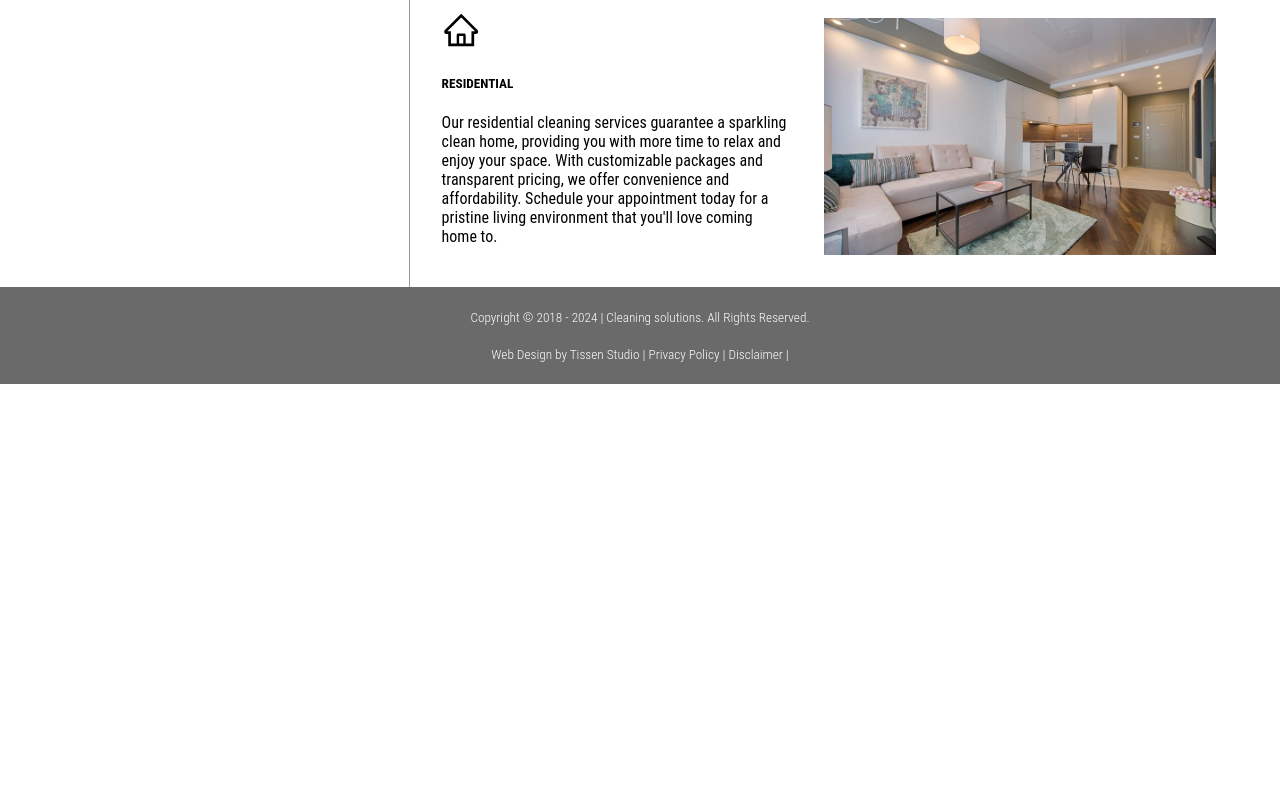
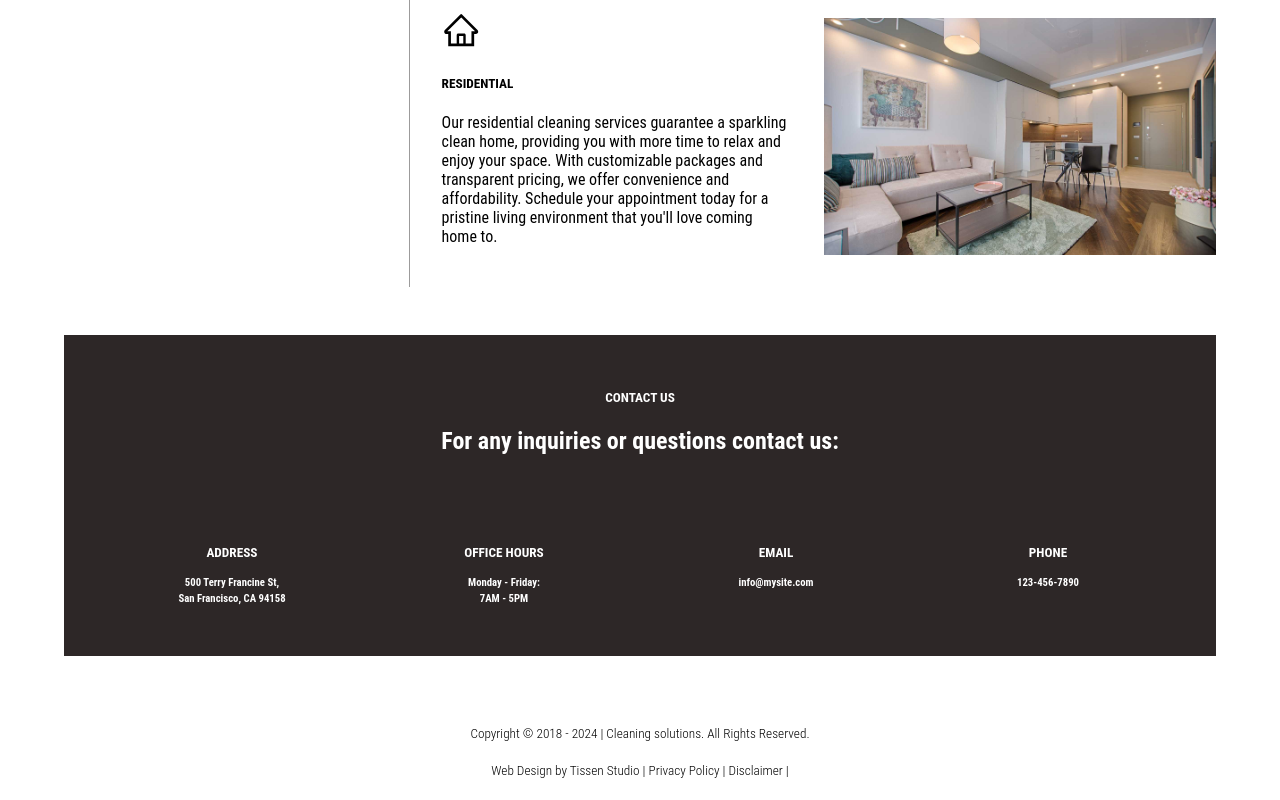
Before and after one commit to RuslanTissen/cleaning-solutions, a React (Create React App) app: page / in a window 1280 px wide. Shown: the part 2851-3651 px from the top of the page. Before the commit the page ends 3235 px from the top, so only its background shows below. Built offline with nearby package versions, Linux system fonts and the light colour scheme; a web font is replaced by a local one.

Commit message:
contact ready

```diff
--- a/src/components/about/About.scss
+++ b/src/components/about/About.scss
@@ -4,10 +4,9 @@
 	display: flex;
 	flex-direction: column;
 	font-family: "Roboto Condensed", sans-serif;
-	// margin-bottom: 3rem;
+	margin-bottom: 3rem;
 	border-top: 0.1px solid rgb(182, 181, 181);
 	border-bottom: 0.1px solid rgb(182, 181, 181) ;
-	margin-bottom: 3rem;
 	.about__image {
 		width: 100%;
 		height: clamp(200px, 70vw, 600px);
--- /dev/null
+++ b/src/components/contact/Contact.jsx
@@ -0,0 +1,40 @@
+import React from 'react'
+import "./Contact.scss"
+
+function Contact() {
+	return (
+		<div className='contact'>
+			<div className="contact__title-box">
+				<h5>CONTACT US</h5>
+				<h2>For any inquiries or questions contact us:</h2>
+			</div>
+
+			<div className="contact__link-box">
+				<div className="contact--address cont__link--dtls">
+					<h5>ADDRESS</h5>
+					<h6>500 Terry Francine St,</h6>
+					<h6>San Francisco, CA 94158</h6>
+				</div>
+
+				<div className="contact--office cont__link--dtls">
+					<h5>OFFICE HOURS</h5>
+					<h6>Monday - Friday:</h6>
+					<h6>7AM - 5PM</h6>
+				</div>
+
+				<div className="contact--email cont__link--dtls">
+					<h5>EMAIL</h5>
+					<h6>info@mysite.com</h6>
+				</div>
+
+				<div className="contact--phone cont__link--dtls">
+					<h5>PHONE</h5>
+					<h6>123-456-7890</h6>
+				</div>
+			</div>
+
+		</div>
+	)
+}
+
+export default Contact
--- /dev/null
+++ b/src/components/contact/Contact.scss
@@ -0,0 +1,50 @@
+.contact {
+	width: min(1500px, 90vw);
+	margin: 3rem auto;
+	padding: 2rem 2rem 0;
+	display: flex;
+	flex-direction: column;
+	font-family: "Roboto Condensed", sans-serif;
+	margin-bottom: 3rem;
+	background-color: rgb(45, 39, 39);
+	color: white;
+	text-align: center;
+	.contact__title-box {
+		h5 {
+			text-transform: uppercase;
+		}
+		h2 {
+			width: clamp(200px, 50vw, 450px);
+			margin-inline: auto;
+		}
+	}
+	.contact__link-box {
+		.cont__link--dtls {
+			margin-block: 3rem;
+			h5 {
+				text-transform: uppercase;
+				margin-bottom: 1rem;
+			}
+			h6 {
+				margin: 3px;
+			}
+		}
+	}
+}
+@media (min-width: 1060px) {
+	.contact {
+		flex-direction: row;
+		flex-wrap: wrap;
+		.contact__title-box {
+			flex: 1 1 100%;
+		}
+		.contact__link-box {
+			flex: 1 1 100%;
+			display: flex;
+			flex-wrap: wrap;
+			.cont__link--dtls {
+				flex: 1 1 25%;
+			}
+		}
+	}
+}
--- a/src/components/footer/Footer.scss
+++ b/src/components/footer/Footer.scss
@@ -1,205 +1,11 @@
 .footer {
 	margin-top: auto;
-	background-color: hsla(0, 0%, 3%, 0.6);
+	// background-color: hsla(0, 0%, 3%, 0.6);
 
 	h5 {
 		text-align: center;
-		color: white;
+		// color: white;
 		font-family: "Roboto Condensed", sans-serif;
 		font-weight: 100;
 	}
 }
-
-// .footer {
-// 	background-color: rgb(14, 22, 73);
-// 	height: fit-content;
-// 	color: white;
-// 	margin-top: auto;
-// 	.footer__container {
-// 		max-width: 1500px;
-// 		height: fit-content;
-// 		margin: 0 auto;
-// 		padding: 0 1rem 2rem;
-// 		display: flex;
-// 		flex-wrap: wrap;
-// 		gap: 1rem;
-// 		.footer__container--section-1 {
-// 			flex: 1 1 100%;
-// 			display: flex;
-// 			flex-wrap: wrap;
-
-// 			.footer__container--section-1-column {
-// 				flex: 1 1 100%;
-// 				border-bottom: rgba(153, 152, 152, 0.435) 1px solid;
-// 				margin-bottom: clamp(0.5rem, 1vw, 2rem);
-// 				padding-bottom: clamp(0.5rem, 5vw, 2rem);
-// 				display: flex;
-// 				flex-direction: column;
-// 				h2 {
-// 					font-family: "Gruppo", sans-serif;
-// 					margin-bottom: 1rem;
-// 					font-size: clamp(2rem, 5vw, 2.5rem);
-// 					font-weight: 400;
-// 				}
-// 				a {
-// 					width: fit-content;
-// 					text-decoration: none;
-// 					text-transform: capitalize;
-// 					color: white;
-// 					margin-block: clamp(1px, 0.2vw, 1.5px);
-// 					font-family: "Tomorrow", sans-serif;
-// 					font-size: clamp(1rem, 2vw, 1.2rem);
-// 					font-weight: 300;
-// 				}
-// 				a:hover {
-// 					text-decoration: underline;
-// 					color: rgb(123, 123, 240);
-// 				}
-// 			}
-// 		}
-// 		// ----------------------- SECTION 2 ------------------------------------------
-
-// 		.footer__container--section-2 {
-// 			flex: 1 1 100%;
-// 			margin-top: 3rem;
-// 			display: flex;
-// 			flex-wrap: wrap;
-// 			.footer__container--section-2-logos {
-// 				flex: 1 1 100%;
-// 				display: flex;
-// 				flex-direction: row;
-// 				justify-content: flex-start;
-// 				align-items: flex-end;
-// 				border-bottom: rgba(153, 152, 152, 0.435) 1px solid;
-// 				padding-bottom: 1rem;
-// 				a {
-// 					color: white;
-// 					margin: 0 5px;
-// 					font-size: 1.5rem;
-// 					transition: all 0.3s ease-out;
-// 					img {
-// 						height: 1.8rem;
-// 						background-color: rgb(14, 22, 73);
-// 					}
-// 				}
-// 				a:hover {
-// 					text-decoration: underline;
-// 					color: rgb(123, 123, 240);
-// 				}
-// 			}
-// 			.footer__container--section-2-email {
-// 				flex: 1 1 100%;
-// 				border-bottom: rgba(153, 152, 152, 0.435) 1px solid;
-// 				padding-bottom: 1rem;
-// 				h3 {
-// 					font-family: "Gruppo", sans-serif;
-// 					font-size: 2rem;
-// 					font-weight: 400;
-// 					margin-bottom: 0.4rem;
-// 					// text-transform: uppercase;
-// 				}
-// 				a {
-// 					text-decoration: none;
-// 					color: white;
-// 					font-family: "Tomorrow", sans-serif;
-// 					transition: all 0.3s ease-out;
-// 				}
-// 				a:hover {
-// 					text-decoration: underline;
-// 					color: rgb(123, 123, 240);
-// 				}
-// 			}
-// 			.footer__container--section-2-phone {
-// 				flex: 1 1 100%;
-// 				h3 {
-// 					font-family: "Gruppo", sans-serif;
-// 					font-size: 2rem;
-// 					font-weight: 400;
-// 					margin-bottom: 0.4rem;
-// 					// text-transform: uppercase;
-// 				}
-// 				p {
-// 					margin: 0 0 4px;
-// 					font-family: "Tomorrow", sans-serif;
-// 					font-size: 0.8rem;
-// 				}
-// 			}
-// 		}
-// 	}
-// 	@media (min-width: 650px) {
-// 		.footer__container {
-// 			.footer__container--section-1 {
-// 				gap: 1.5rem;
-// 				.footer__container--section-1-column {
-// 					flex: 1 1 48%;
-// 					max-width: 50%;
-// 				}
-// 			}
-// 			//	----------------------- SECTION 2 ------------------------------------------
-// 			.footer__container--section-2 {
-// 				gap: 1.5rem;
-// 				.footer__container--section-2-logos {
-// 					flex: 1 1 48%;
-// 					max-width: 50%;
-// 				}
-// 				.footer__container--section-2-email {
-// 					flex: 1 1 48%;
-// 					max-width: 50%;
-// 				}
-// 				.footer__container--section-2-phone {
-// 					flex: 1 1 48%;
-// 					max-width: 50%;
-// 				}
-// 			}
-// 		}
-// 	}
-// 	@media (min-width: 1000px) {
-// 		.footer__container {
-// 			.footer__container--section-1 {
-// 				gap: 2rem;
-// 				border-bottom: rgba(153, 152, 152, 0.435) 1px solid;
-// 				padding-bottom: 1rem;
-// 				.footer__container--section-1-column {
-// 					flex: 1 1 29%;
-// 					border-bottom: none;
-// 					padding-bottom: 0;
-// 				}
-// 			}
-// 			//	----------------------- SECTION 2 ------------------------------------------
-// 			.footer__container--section-2 {
-// 				gap: 2rem;
-// 				margin-top: 0;
-// 				.footer__container--section-2-logos {
-// 					flex: 1 1 29%;
-// 					border-bottom: none;
-// 					padding-bottom: 0;
-// 				}
-// 				.footer__container--section-2-email {
-// 					flex: 1 1 29%;
-// 					border-bottom: none;
-// 					padding-bottom: 0;
-// 					display: flex;
-// 					flex-direction: column;
-// 					justify-content: baseline;
-// 					h3 {
-// 						font-size: 2.3rem;
-// 						margin: auto 0 0.4rem 0;
-// 					}
-// 					a {
-// 						font-size: 1.1rem;
-// 						margin-bottom: 4px;
-// 					}
-// 				}
-// 				.footer__container--section-2-phone {
-// 					flex: 1 1 29%;
-// 					h3 {
-// 						font-size: 2.3rem;
-// 					}
-// 					p {
-// 						font-size: 0.9rem;
-// 					}
-// 				}
-// 			}
-// 		}
-// 	}
-// }
--- a/src/components/start/Start.jsx
+++ b/src/components/start/Start.jsx
@@ -4,6 +4,7 @@ import Introduction from '../introduction/Introduction.jsx'
 import About from '../about/About.jsx'
 import Work from '../work/Work.jsx'
 import Services from '../sevices/Services.jsx'
+import Contact from '../contact/Contact.jsx'
 
 function Start() {
 	return (
@@ -17,6 +18,8 @@ function Start() {
 
 			<Services />
 
+			<Contact />
+
 		</div>
 	)
 }
```
